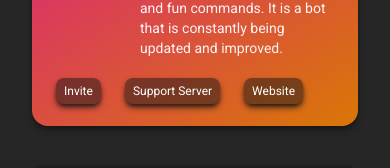
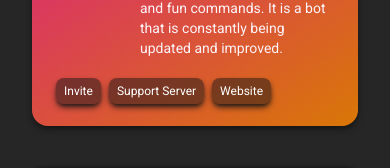
Before and after one commit to NeckitWin/neckitwin.github.io, a React (Vite) app: page / in a window 390 px wide. Shown: the part 576-744 px from the top of the page. Built offline with nearby package versions, Linux system fonts and the light colour scheme.

Commit message:
fix: responsiveness for mobile

```diff
--- a/src/components/CustomButton.tsx
+++ b/src/components/CustomButton.tsx
@@ -11,11 +11,11 @@ interface CustomButtonProps {
 
 const CustomButton = ({links}:CustomButtonProps): React.ReactNode => {
     return (
-        <ul className='flex flex-row gap-6'>
+        <ul className='flex flex-row gap-2 md:gap-6'>
             {links.map((link) => (
             <li key={link.name} className=' transition ease-linear hover:-translate-y-0.5'>
                 <a href={link.link} rel='noreferrer' target='_blank'
-                   className='text-white px-2 py-1.5 rounded-lg shadow-md bg-neutral-900/50 shadow-neutral-900/90 text-xs sm:text-base'>
+                   className='text-white px-2 py-1.5 rounded-lg shadow-md bg-neutral-900/50 shadow-neutral-900/90 text-xs sm:text-base whitespace-nowrap'>
                     {link.name}
                 </a>
             </li>
--- a/src/pages/Main/Main.tsx
+++ b/src/pages/Main/Main.tsx
@@ -17,7 +17,7 @@ function Main() {
             <section className='my-10 mx-2 text-textColor flex flex-col gap-2'>
                 <div className='flex flex-row'>
                     <h1 className='text-2xl font-medium'>{t("title")}</h1>
-                    <span className='bg-gradient-to-r from-purple-500 to-pink-500 text-white rounded-full px-2 py-1 flex items-center mx-2 mb-2.5 text-xs'>
+                    <span className='bg-gradient-to-r from-purple-500 to-pink-500 text-white rounded-full px-2 py-1 flex items-center mx-2 mb-2.5 text-xs h-max'>
                         {t("programmer")}
                     </span>
                 </div>
```
